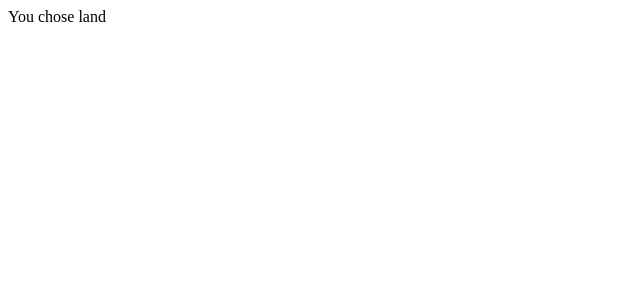
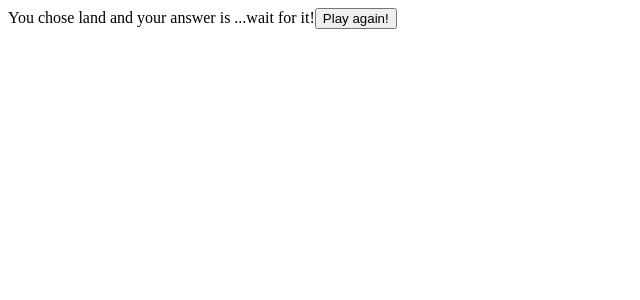
Before and after one commit to N-Shar-ma/Land-Or-Water, a React (Create React App) app: page / in a window 1280 px wide. Both pictures are taken after a click on the button "Submit!". Shown: the top 300 px of the page, without its empty margins (0-640 px from the left). Built offline with nearby package versions, Linux system fonts and the light colour scheme; no server answers.

Commit message:
mvp done

```diff
--- a/public/index.html
+++ b/public/index.html
@@ -3,7 +3,7 @@
   <head>
     <meta charset="utf-8" />
     <meta name="viewport" content="width=device-width, initial-scale=1" />
-    <title>Cooking With React</title>
+    <title>Land Or Water?</title>
   </head>
   <body>
     <noscript>You need to enable JavaScript to run this app.</noscript>
--- a/src/App.js
+++ b/src/App.js
@@ -1,16 +1,34 @@
-import React, { useState } from 'react';
+import React, { useState, useEffect } from 'react';
 import Question from './Question';
 import Result from './Result';
+
+const ACCESS_TOKEN = "KZUPxtJVPPjr2DXyqV3F"
 
 export default function App() {
     const [showQuestion, setShowQuestion] = useState(true)
     const [coords, setCoords] = useState(getRandomCoordsPair)
-    const [waterChoice, setWaterChoice] = useState(false)
+    const [waterChoice, setWaterChoice] = useState()
+    const [correctChoice, setCorrectChoice] = useState()
+    const [loading, setLoading] = useState(true)
 
-
+    useEffect(() => {
+        if(showQuestion) return
+        async function fetchData() {
+            setLoading(true)
+            const url = `https://api.onwater.io/api/v1/results/${coords.lat},${coords.lon}?access_token=${ACCESS_TOKEN}`
+            const res = await (await fetch(url)).json()
+            if(res.water === waterChoice) setCorrectChoice(true)
+            else setCorrectChoice(false)
+            setLoading(false)
+        }
+        fetchData()
+        // return () => {
+        //     cleanup
+        // }
+    }, [showQuestion])
 
     if(showQuestion) return <Question setShowQuestion={setShowQuestion} coords={coords} setWaterChoice= {setWaterChoice}/>
-    return <Result waterChoice={waterChoice}/>
+    return <Result waterChoice={waterChoice} correctChoice={correctChoice} loading={loading} reset={reset}/>
 
     function getRandomCoordsPair() {
         const lat = getRandomCoord(90)
@@ -24,4 +42,8 @@ export default function App() {
         return sign*magnitude;
     }
 
+    function reset() {
+        setCoords(getRandomCoordsPair)
+        setShowQuestion(true)
+    }
 }
--- a/src/Result.js
+++ b/src/Result.js
@@ -1,9 +1,10 @@
 import React from 'react'
 
-export default function Result({ waterChoice }) {
+export default function Result({ waterChoice, correctChoice, loading, reset }) {
     return (
         <div>
-            You chose {waterChoice ? "water" : "land"}
+            You chose {waterChoice ? "water" : "land"} and your answer is {loading ? "...wait for it" : correctChoice ? "right" : "wrong"}!
+            <button onClick={reset}>Play again!</button>
         </div>
     )
 }
```
